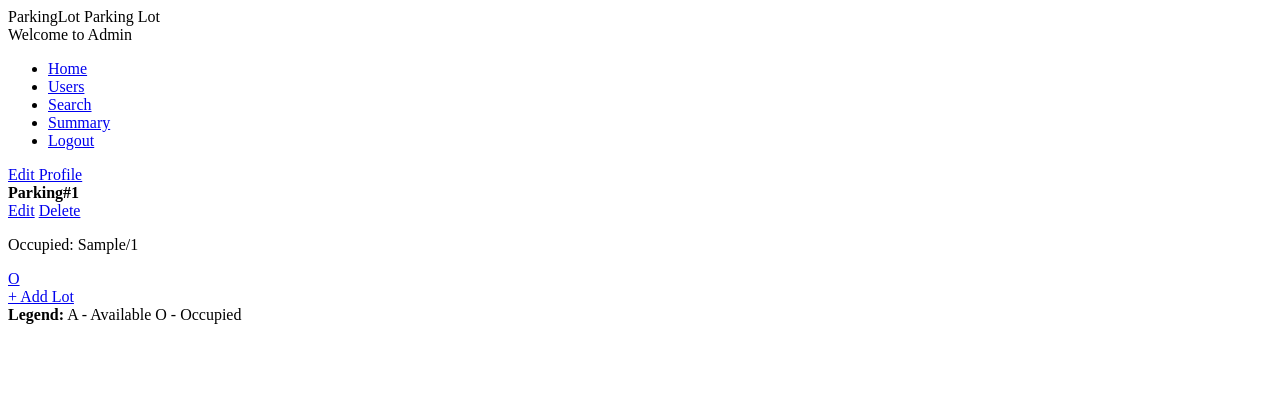
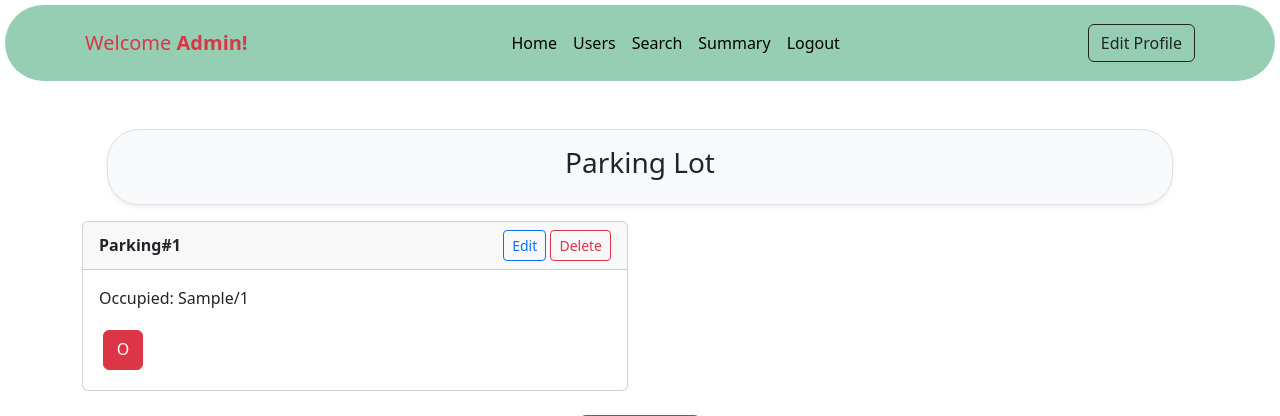
Before and after one commit to harshitjain-23/Vehicle_Parking_App, a Flask app: template app/templates/admin/admin_dash.html in a window 1280 px wide. Shown: the top 416 px of the page. Run offline with Flask 3, Linux system fonts and the light colour scheme; the template is opened without the code that fills it: most values are stand-ins (such as "Sample title", 1, 10 or a date in 2020); parts of the project's set-up code (start-up, migrations or seed data) failed here and were passed over.

Commit message:
Basic corrections in code

```diff
--- a/app/templates/admin/admin_dash.html
+++ b/app/templates/admin/admin_dash.html
@@ -1,26 +1,8 @@
+{% extends "base.html" %}
 {% block title %} ParkingLot{%endblock%}
 {% block heading %} Parking Lot{%endblock%}
 {% block content %}
 
-
-<!-- Top Navigation Bar -->
-<nav class="navbar navbar-expand-lg navbar-dark bg-success mb-4">
-  <div class="container-fluid">
-    <span class="navbar-brand">Welcome to Admin</span>
-
-    <div class="collapse navbar-collapse justify-content-center">
-      <ul class="navbar-nav">
-        <li class="nav-item"><a class="nav-link text-white" href="{{ url_for('admin.dashboard') }}">Home</a></li>
-        <li class="nav-item"><a class="nav-link text-white" href="{{ url_for('admin.view_users') }}">Users</a></li>
-        <li class="nav-item"><a class="nav-link text-white" href="{{ url_for('admin.search') }}">Search</a></li>
-        <li class="nav-item"><a class="nav-link text-white" href="{{ url_for('admin.summary') }}">Summary</a></li>
-        <li class="nav-item"><a class="nav-link text-white" href="{{ url_for('auth.logout') }}">Logout</a></li>
-      </ul>
-    </div>
-
-    <a class="btn btn-outline-light" href="{{ url_for('admin.edit_profile') }}">Edit Profile</a>
-  </div>
-</nav>
 
 <!-- Main Section - Parking Lots Overview -->
 <div class="container">
--- a/app/templates/admin/base.html
+++ b/app/templates/admin/base.html
@@ -11,14 +11,14 @@
 </head>
 <body>
 
-    <!-- Navigation Bar -->
+  <!-- Navigation Bar -->
 <nav class="navbar navbar-expand-lg navbar-dark mb-5 rounded-pill" style="background-color: #96ceb4; margin: 5px 5px 5px 5px ;">
   <div class='container-fluid' style="padding: 10px 80px 10px 80px;">
     <span class="navbar-brand text-danger"> Welcome <b>Admin!</b></span>
 
     <div class="collapse navbar-collapse justify-content-center">
       <ul class="navbar-nav">
-        <li class="nav-item"><a class="nav-link text-black" href="{{ url_for('admin.dashboard') }}">Home</a></li>
+        <li class="nav-item"><a class="nav-link text-black" href="{{ url_for('admin.view_lots') }}">Home</a></li>
         <li class="nav-item"><a class="nav-link text-black" href="{{ url_for('admin.view_users') }}">Users</a></li>
         <li class="nav-item"><a class="nav-link text-black" href="{{ url_for('admin.search') }}">Search</a></li>
         <li class="nav-item"><a class="nav-link text-black" href="{{ url_for('admin.summary') }}">Summary</a></li>
@@ -30,7 +30,7 @@
   </div>
 </nav>
 
-    <!-- #588c7e In color combination required -->
+    <!-- #588c7e If color combination required -->
     <!-- Heading box -->
     <div class="container col-lg-10 mb-3 border rounded-5 shadow-sm p-3 bg-light">
         <h3 class="text-center">{% block heading %} {% endblock%}</h3>
--- a/app/templates/admin/forms/base.html
+++ b/app/templates/admin/forms/base.html
@@ -60,6 +60,7 @@
             </div>
 
             {% block content %} {% endblock %}
+        </div>
     </main>
 
     <script src="https://cdn.jsdelivr.net/npm/bootstrap@5.3.6/dist/js/bootstrap.bundle.min.js" integrity="sha384-j1CDi7MgGQ12Z7Qab0qlWQ/Qqz24Gc6BM0thvEMVjHnfYGF0rmFCozFSxQBxwHKO" crossorigin="anonymous"></script>
--- a/app/templates/admin/forms/lot_form.html
+++ b/app/templates/admin/forms/lot_form.html
@@ -66,7 +66,7 @@ action="
 
 
     <div class="container-fluid">
-       <a href="{% if lot_id %} {{ url_for('admin.update_lot', lot_id=lot_id) }} {% else %} {{ url_for('admin.create_lot') }} {% endif %}" class="btn rounded-1" style="background-color: #d5f4e6; border: 2px solid #2d6a70; color: black; margin-right: 35px;"> {{ 'Update Lot' if lot_id else 'Add Lot' }} </a>
+        <a href="{% if lot_id %} {{ url_for('admin.update_lot', lot_id=lot_id) }} {% else %} {{ url_for('admin.create_lot') }} {% endif %}" class="btn rounded-1" style="background-color: #d5f4e6; border: 2px solid #2d6a70; color: black; margin-right: 35px;"> {{ 'Update Lot' if lot_id else 'Add Lot' }} </a>
         <a href="{{ url_for( 'admin.view_lots') }}" class="btn  rounded-1" style="background-color: #d5f4e6; border: 2px solid#2d6a70; color: black"> Close </a>
     </div>
 
--- a/app/templates/admin/view_users.html
+++ b/app/templates/admin/view_users.html
@@ -1,3 +1,4 @@
+{% extends "base.html" %}
 {% block title %} users{%endblock%}
 {% block heading %} Registered Users {%endblock%}
 {% block content %}
```
